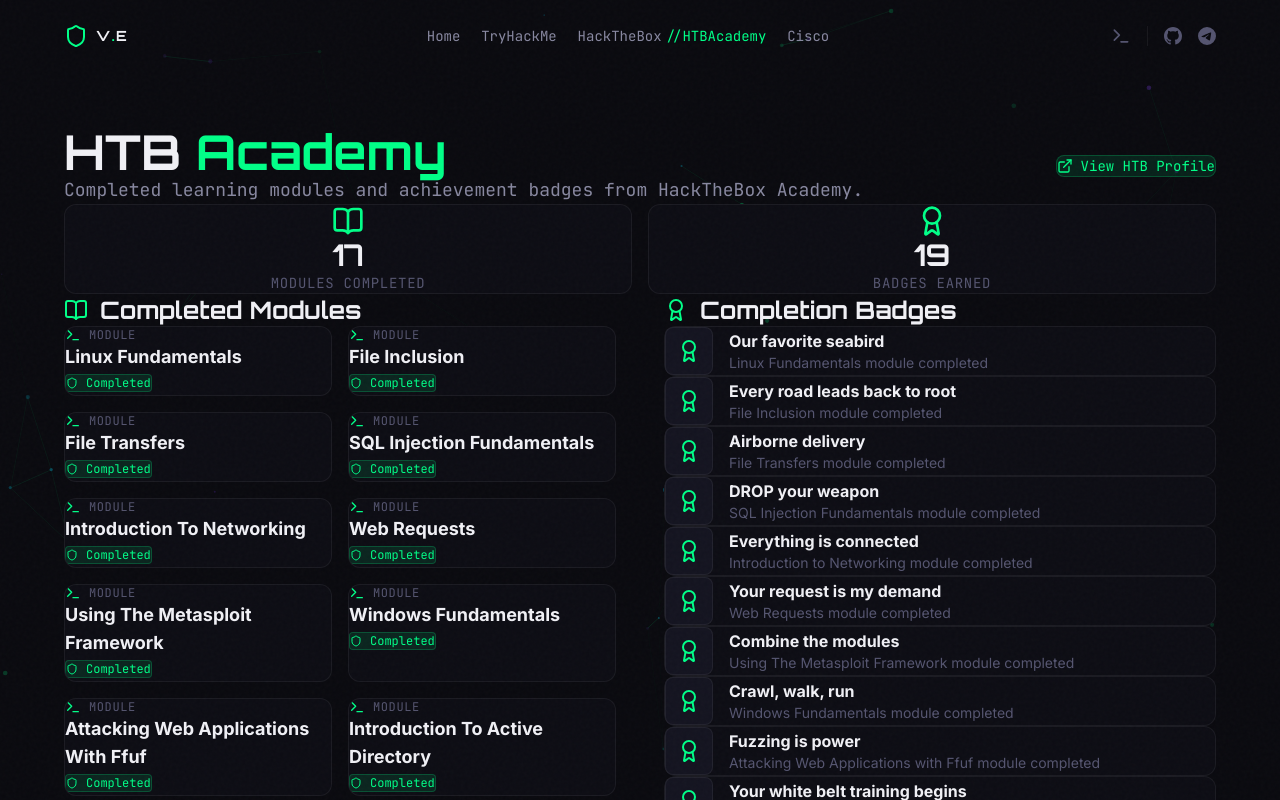
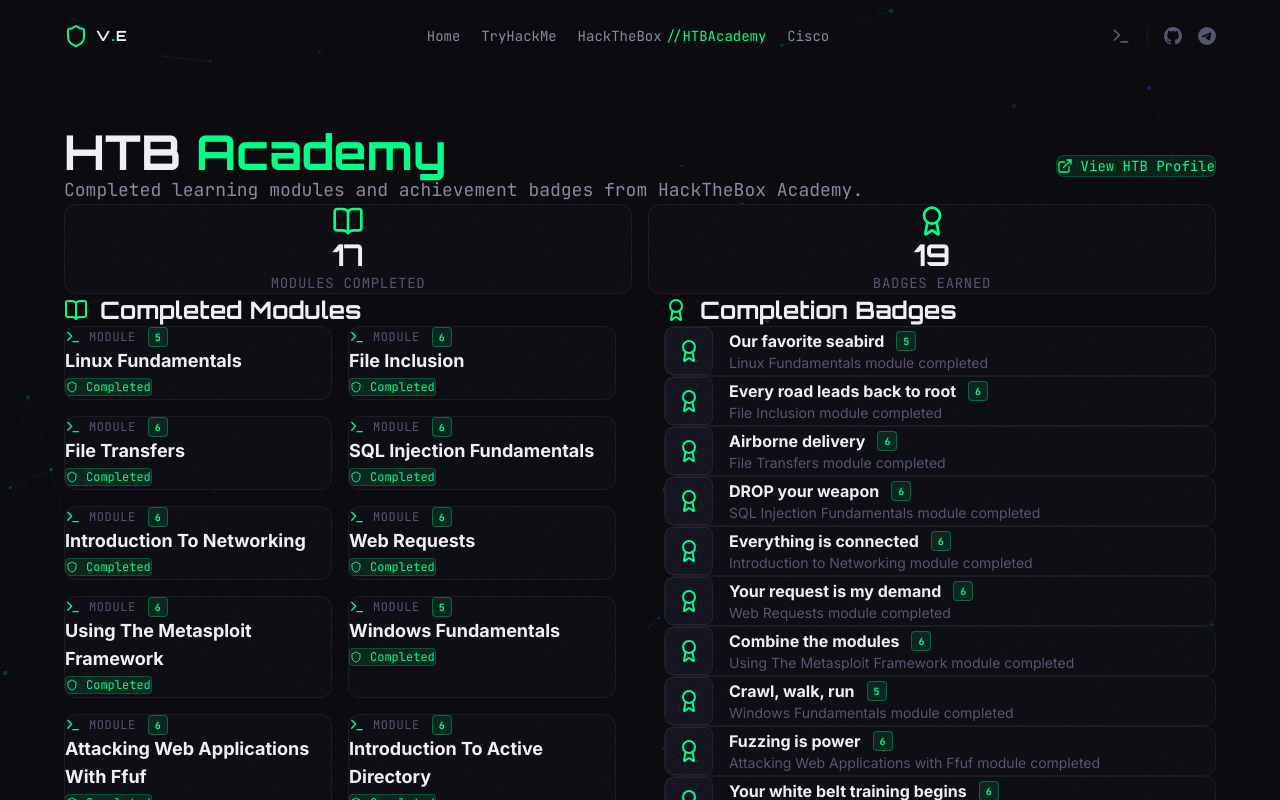
Before and after one commit to kavein0/portfolio, a Next.js app: page /htb-academy in a window 1280 px wide. Shown: the top 800 px of the page. Built offline with nearby package versions, Linux system fonts and the light colour scheme.

Commit message:
Update semester badges on Cisco and HTB Academy pages

```diff
--- a/src/app/cisco/page.tsx
+++ b/src/app/cisco/page.tsx
@@ -71,8 +71,8 @@
                           <Calendar className="w-4 h-4 shrink-0" />
                           <span>{cert.date}</span>
                         </div>
-                        <div className="flex items-center justify-center text-sm font-mono text-[var(--cyber-blue)] bg-[var(--cyber-blue)]/10 border border-[var(--cyber-blue)]/30 px-3 py-1.5 rounded-full w-[110px]">
-                          Semester {cert.date.includes("2026") ? "6" : "5"}
+                        <div className="flex items-center justify-center text-sm font-bold font-mono text-[var(--cyber-blue)] bg-[var(--cyber-blue)]/10 border border-[var(--cyber-blue)]/30 rounded-md w-8 h-8">
+                          {cert.date.includes("2026") ? "6" : "5"}
                         </div>
                         <div className="w-5 h-5 shrink-0 flex items-center justify-center ml-2">
                           {cert.url && (
--- a/src/app/htb-academy/HTBAcademyClient.tsx
+++ b/src/app/htb-academy/HTBAcademyClient.tsx
@@ -76,9 +76,14 @@
                 className="group relative z-0 block p-4 rounded-xl bg-[var(--bg-secondary)] border border-[var(--border-default)] hover:border-[var(--cyber-green)] transition-all overflow-hidden"
               >
                 <div className="flex justify-between items-center mb-2">
+                  <div className="flex items-center gap-3">
                     <div className="flex items-center gap-2">
                       <Terminal className="w-4 h-4 text-[var(--cyber-green)]" />
                       <span className="font-mono text-xs text-[var(--text-muted)] uppercase tracking-wider">Module</span>
+                    </div>
+                    <div className="flex items-center justify-center text-[10px] font-bold font-mono text-[var(--cyber-green)] bg-[var(--cyber-green)]/10 border border-[var(--cyber-green)]/30 rounded w-5 h-5">
+                      {["Linux Fundamentals", "Windows Fundamentals", "MacOS Fundamentals", "Setting Up"].includes(module.name) ? "5" : "6"}
+                    </div>
                   </div>
                   <ExternalLink className="w-4 h-4 text-[var(--text-muted)] opacity-0 group-hover:opacity-100 group-hover:text-[var(--cyber-green)] transition-all" />
                 </div>
@@ -117,9 +122,14 @@
                   <Award className="w-6 h-6 text-[var(--cyber-green)]" />
                 </div>
                 <div className="flex-1">
+                  <div className="flex items-center gap-3">
                     <h3 className="font-bold text-[var(--text-primary)] group-hover:text-[var(--cyber-green)] transition-colors">
                       {badge.name}
                     </h3>
+                    <div className="flex items-center justify-center text-[10px] font-bold font-mono text-[var(--cyber-green)] bg-[var(--cyber-green)]/10 border border-[var(--cyber-green)]/30 rounded w-5 h-5">
+                      {["Linux Fundamentals", "Windows Fundamentals", "MacOS Fundamentals", "Setting Up"].some(m => badge.description.includes(m)) ? "5" : "6"}
+                    </div>
+                  </div>
                   <p className="text-sm text-[var(--text-muted)] mt-1">
                     {badge.description}
                   </p>
```
Lines whose indentation alone changed are shown as unchanged.
